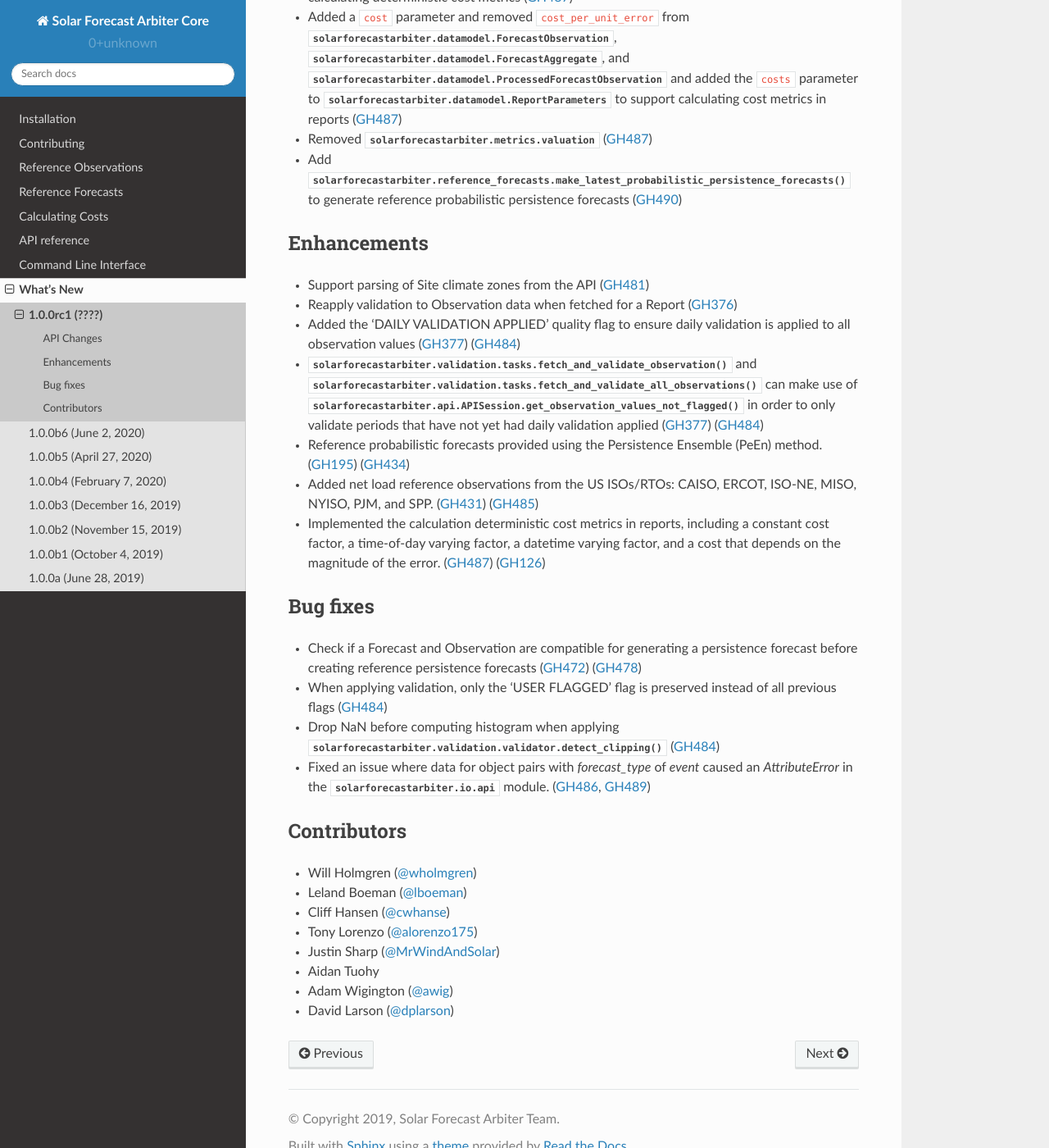
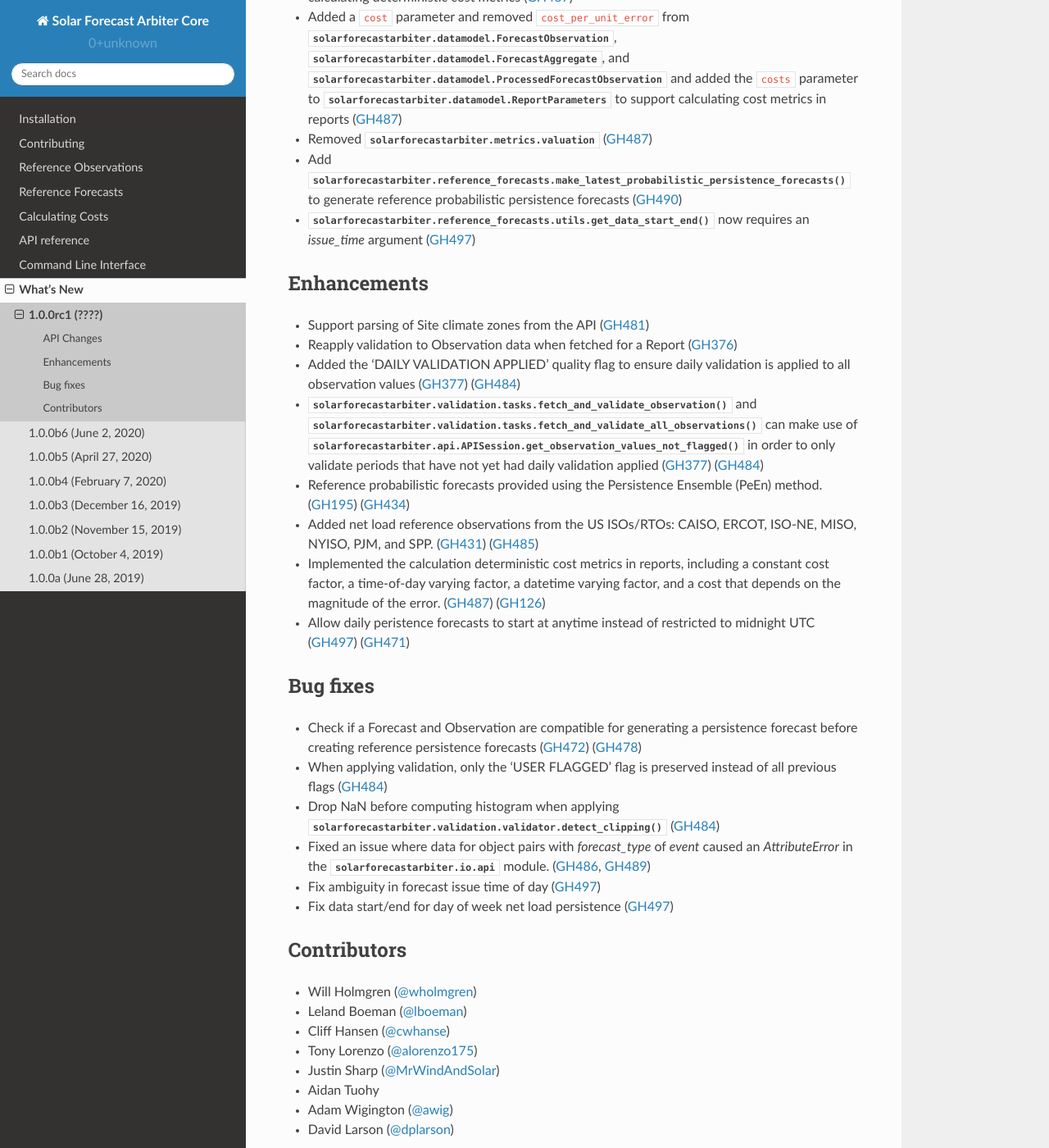
Before and after one commit to SolarArbiter/solarforecastarbiter-core, a Sphinx documentation site: the page built from docs/source/whatsnew/1.0.0rc1.rst, in a window 1280 px wide and 1400 px high, scrolled down 1017 px. Shown: the whole window at 82% size. Built offline with Sphinx 7.4.7 and the Read the Docs theme 2.0.0, drawn with Linux system fonts in a browser that asks for light colours.

Commit message:
update whatsnew

```diff
--- a/docs/source/whatsnew/1.0.0rc1.rst
+++ b/docs/source/whatsnew/1.0.0rc1.rst
@@ -52,6 +52,8 @@
 * Removed :py:mod:`solarforecastarbiter.metrics.valuation` (:pull:`487`)
 * Add :py:func:`solarforecastarbiter.reference_forecasts.make_latest_probabilistic_persistence_forecasts`
   to generate reference probabilistic persistence forecasts (:pull:`490`)
+* :py:func:`solarforecastarbiter.reference_forecasts.utils.get_data_start_end`
+  now requires an `issue_time` argument (:pull:`497`)
 
 
 Enhancements
@@ -75,7 +77,8 @@
   a constant cost factor, a time-of-day varying factor, a datetime varying
   factor, and a cost that depends on the magnitude of the error. (:pull:`487`)
   (:issue:`126`)
-
+* Allow daily peristence forecasts to start at anytime instead of
+  restricted to midnight UTC (:pull:`497`) (:issue:`471`)
 
 
 Bug fixes
@@ -91,7 +94,8 @@
 * Fixed an issue where data for object pairs with `forecast_type` of `event`
   caused an `AttributeError` in the
   :py:mod:`solarforecastarbiter.io.api` module. (:issue:`486`, :pull:`489`)
-
+* Fix ambiguity in forecast issue time of day (:pull:`497`)
+* Fix data start/end for day of week net load persistence (:pull:`497`)
 
 Contributors
 ~~~~~~~~~~~~
```
